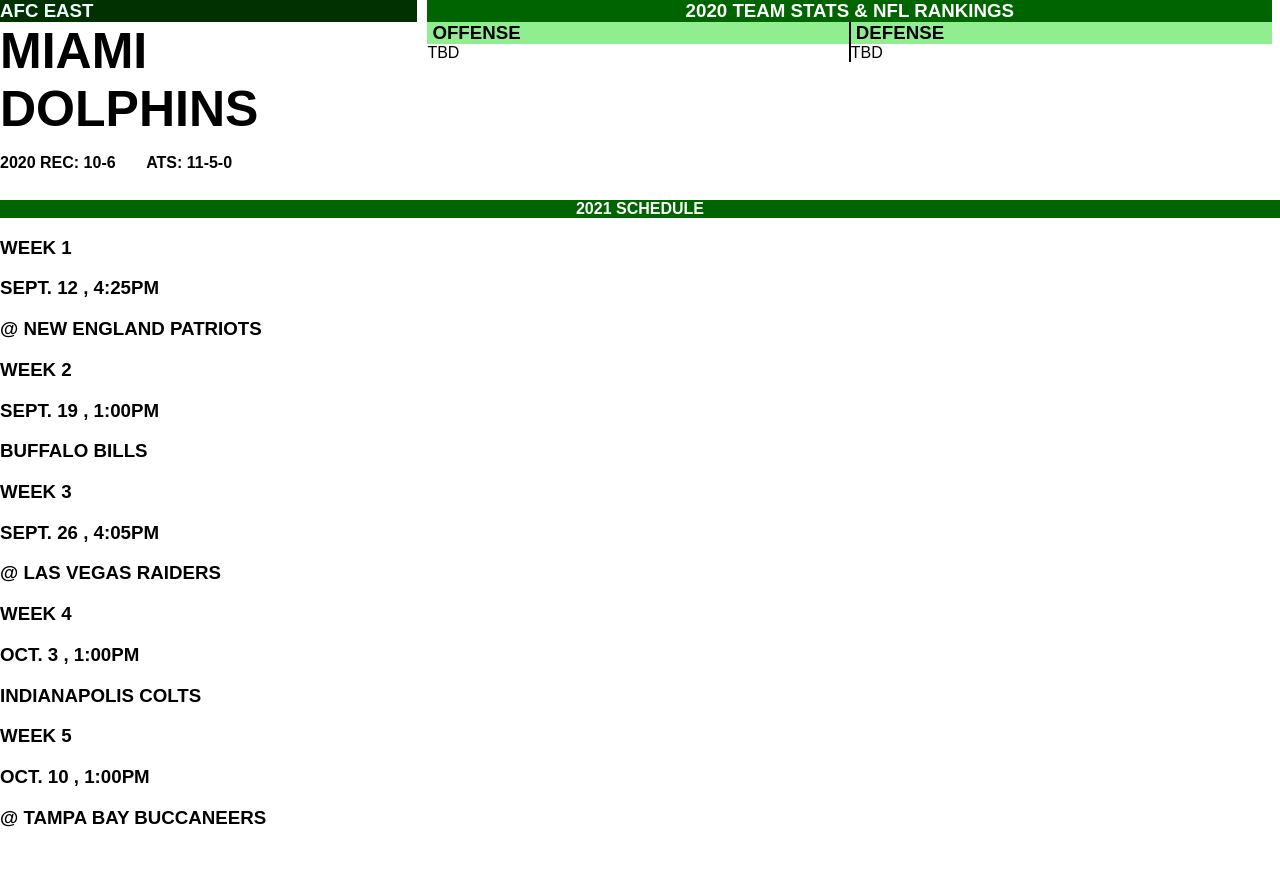
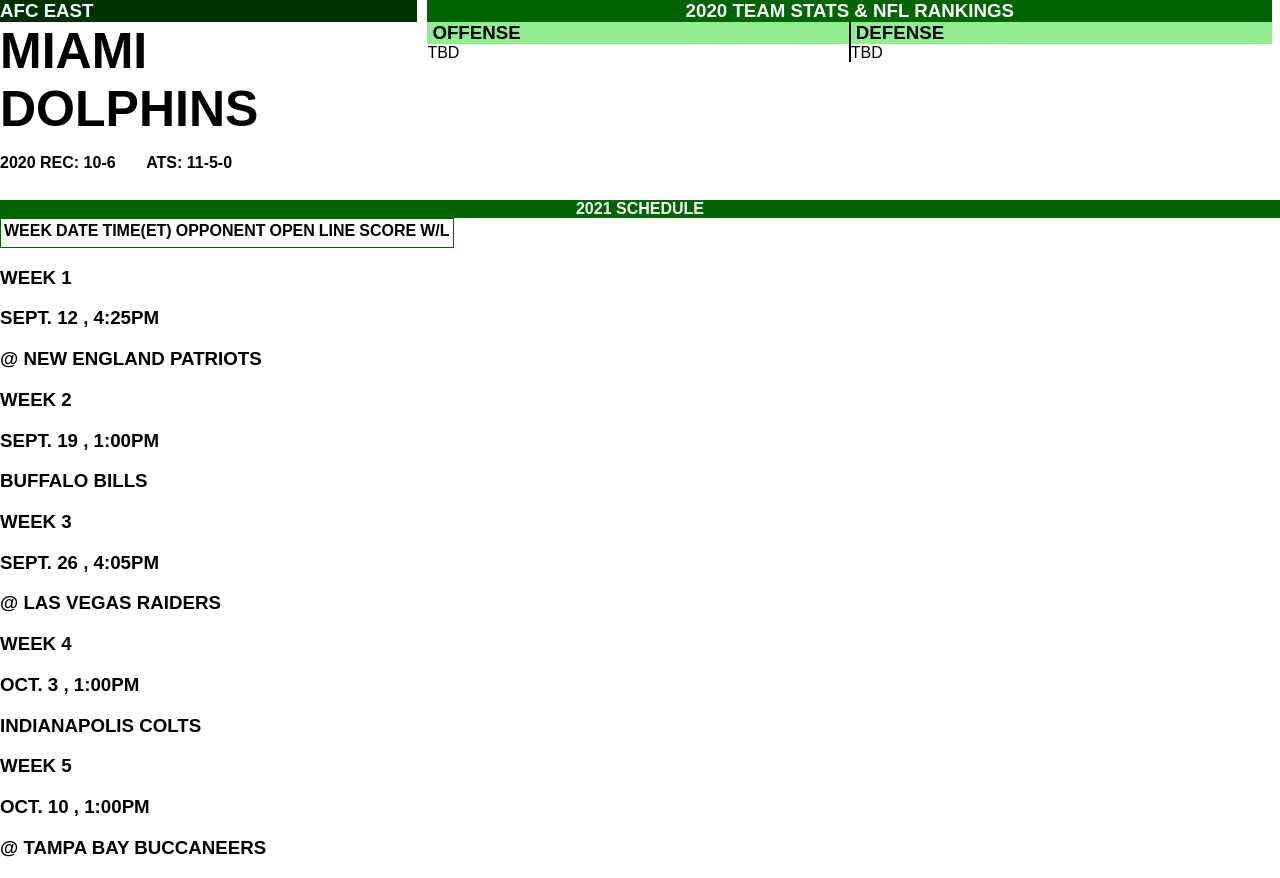
Before and after one commit to OnTheRocks/Betusfun, a React (Create React App) app: page / in a window 1280 px wide. Before the commit the page ends 848 px from the top, so only its background shows below. Built offline with nearby package versions, Linux system fonts and the light colour scheme.

Commit message:
Working on Schedule table.

```diff
--- a/public/style.css
+++ b/public/style.css
@@ -80,6 +80,12 @@
   text-align: center;
   font-weight: bold;
 }
+
+table {
+  border: 1px solid darkgreen;
+}
+
+
 /* .box {
   display: flex;
   flex-direction: row;
--- a/src/App.js
+++ b/src/App.js
@@ -6,12 +6,12 @@
 
 
 function App() {
-  const dC = dolphins.map(sched => <Dolphins key={sched.week} dol={sched}/>)
+  // const dC = dolphins.map(sched => <Dolphins key={sched.week} dol={sched}/>)
   return (
     <div className="App">
       <Header />
       <Schedule />
-      {dC}
+      {/* {dC} */}
     </div>
   );
 }
--- a/src/components/Dolphins.js
+++ b/src/components/Dolphins.js
@@ -3,6 +3,7 @@
 function Dolphins(props) {
   return(
     <div>
+
       <h3>Week {props.dol.week}</h3>
       <h3>{props.dol.date} , {props.dol.time}</h3>
       <h3>{props.dol.opponent}</h3>
--- a/src/components/Schedule.js
+++ b/src/components/Schedule.js
@@ -1,11 +1,29 @@
 import React from "react";
-// import dolphinsSchedule from "../Data/Schedule"
+import Dolphins from "../components/Dolphins";
+import dolphins from "../Data/DolphinsSchedule";
+
 
 function Schedule(props) {
+  const dC = dolphins.map(sched => <Dolphins key={sched.week} dol={sched}/>)
   return(
     <div>
       <div className="scheduleMain">2021 Schedule</div>
-
+      <table>
+        <tr>
+          <th>Week</th>
+          <th>Date</th>
+          <th>Time(ET)</th>
+          <th>Opponent</th>
+          <th>Open</th>
+          <th>Line</th>
+          <th>Score</th>
+          <th>W/L</th>
+        </tr>
+        <tr>
+          <td>{dC.sched}</td>
+        </tr>
+      </table>
+      {dC}
     </div>
   )
 }
```
